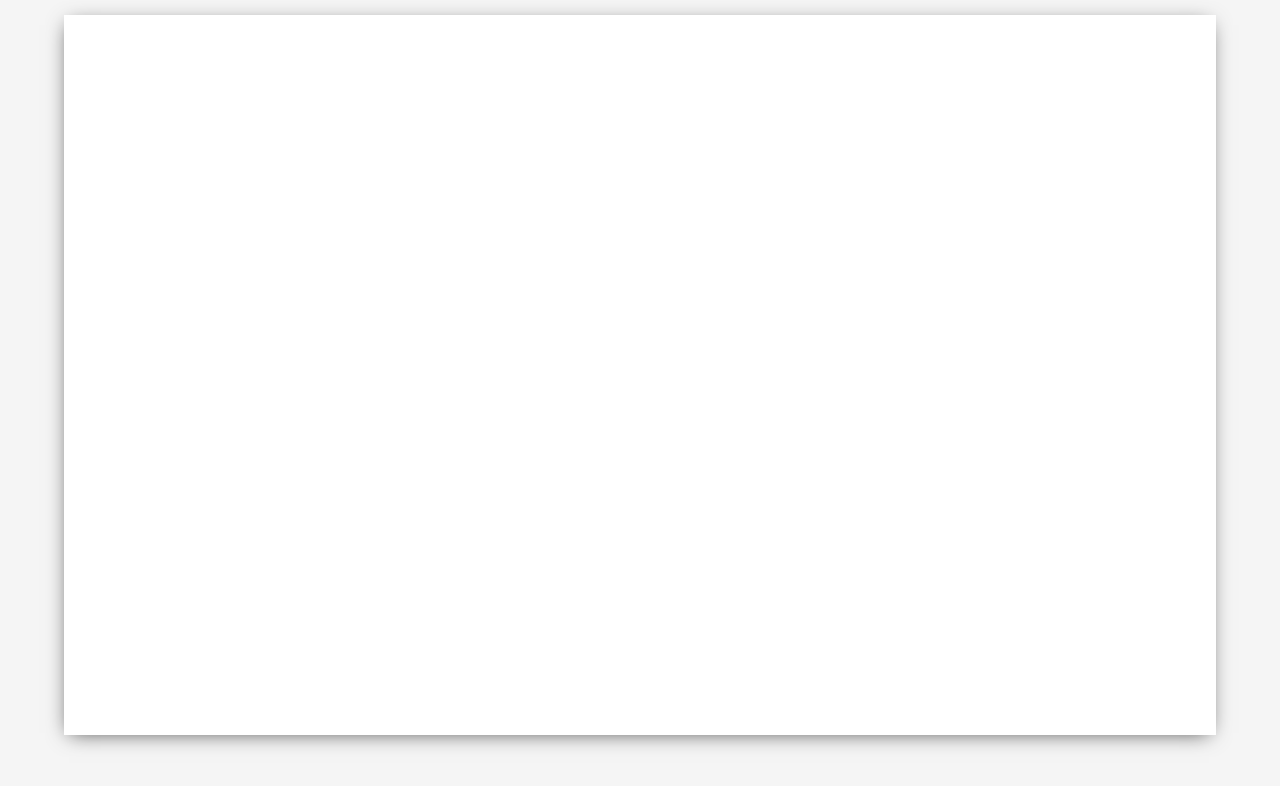
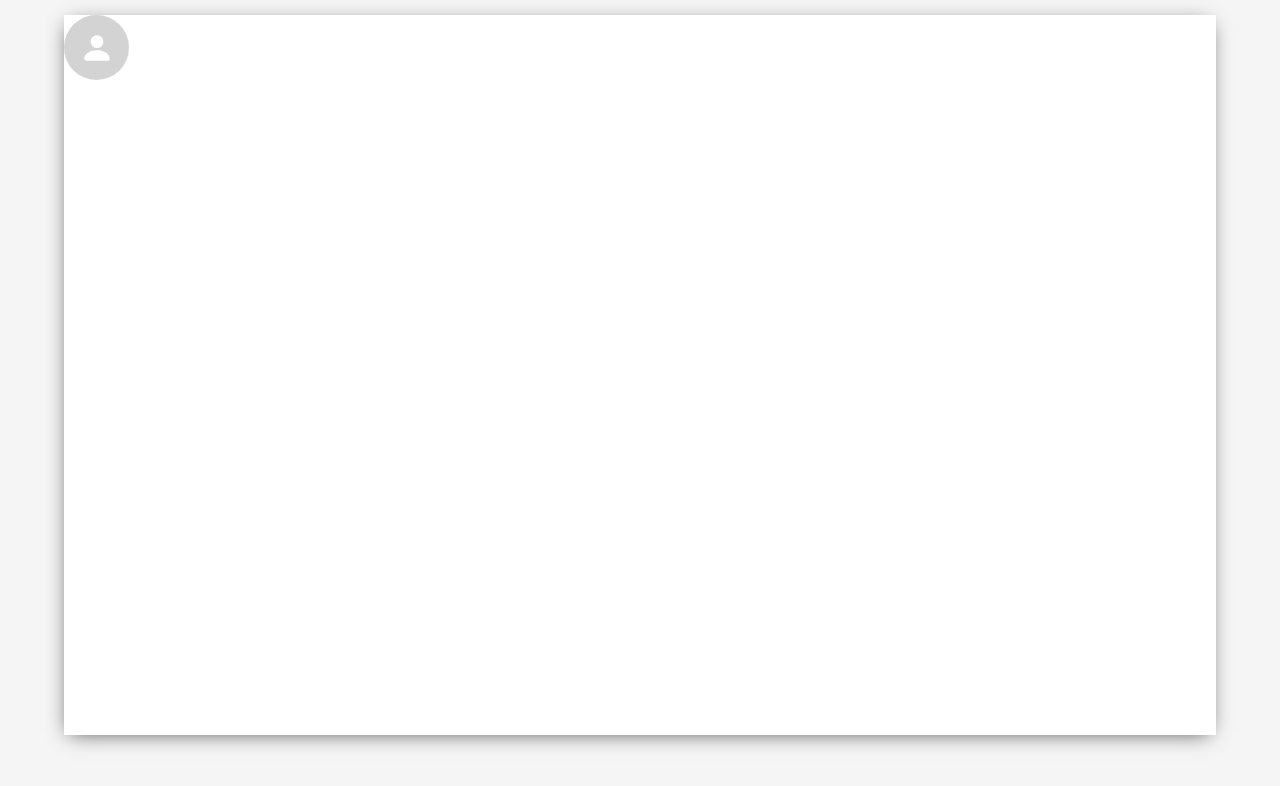
Before and after one commit to GordonArber/chat-app, a React (Create React App) app: page / in a window 1280 px wide. Shown: the top 786 px of the page. Built offline with nearby package versions, Linux system fonts and the light colour scheme.

Commit message:
Avatar style
added icon and changed styling

```diff
--- a/src/Sidebar.tsx
+++ b/src/Sidebar.tsx
@@ -1,11 +1,19 @@
 import "./sidebar.css";
+import { Avatar } from "./components/Avatar/Avatar";
+import { BsFillPersonFill } from "react-icons/bs";
 
 interface SidebarProps {}
 
-export function Sidebar({}) {
+export function Sidebar() {
   return (
     <div className="sidebar">
-      <div className="sidebar__header"></div>
+      <div className="sidebar__header">
+        <Avatar
+          firstName="Gordon"
+          lastName="Arber"
+          IconComp={BsFillPersonFill}
+        />
+      </div>
       <div className="sidebar__search"></div>
       <div className="sidebar_chats"></div>
     </div>
--- a/src/components/Avatar/Avatar.tsx
+++ b/src/components/Avatar/Avatar.tsx
@@ -1,17 +1,26 @@
+import { IconType } from "react-icons/lib";
 import "./styles/avatar.css";
 
 interface AvatarProps {
   firstName: string;
   lastName: string;
-  userIconUrl?: string;
+  iconUrl?: string;
+  IconComp?: IconType;
 }
 
-export function Avatar({ firstName, lastName, userIconUrl }: AvatarProps) {
+export function Avatar({
+  firstName,
+  lastName,
+  iconUrl,
+  IconComp,
+}: AvatarProps) {
   return (
     <div className="avatar">
       <div className="avatar__container">
-        {userIconUrl ? (
-          <img src={userIconUrl} alt="User Profile" />
+        {iconUrl ? (
+          <img src={iconUrl} alt="User Profile" />
+        ) : IconComp ? (
+          <IconComp className="avatar__icon" size="34" color="white" />
         ) : (
           <h1>{firstName.charAt(0) + lastName.charAt(0)}</h1>
         )}
--- a/src/components/Avatar/styles/avatar.css
+++ b/src/components/Avatar/styles/avatar.css
@@ -8,7 +8,7 @@
   height: 15px;
   padding: 25px;
   border-radius: 100%;
-  background: #ecf0f3;
+  background: lightgray;
   user-select: none;
   border: none;
   text-decoration: none;
@@ -21,7 +21,6 @@
   text-align: center;
   align-items: center;
   justify-content: center;
-  background-color: #ecf0f3;
   border-radius: 100%;
   width: 40px;
   height: 40px;
--- /dev/null
+++ b/src/components/DefaultIcons/index.ts
@@ -0,0 +1,3 @@
+import Personfill from "./Personfill.svg";
+
+export { Personfill };
```
Also changed, not shown: src/components/DefaultIcons/Personfill.svg (added), 1 other file (tests, documents, lock files or other folders).
